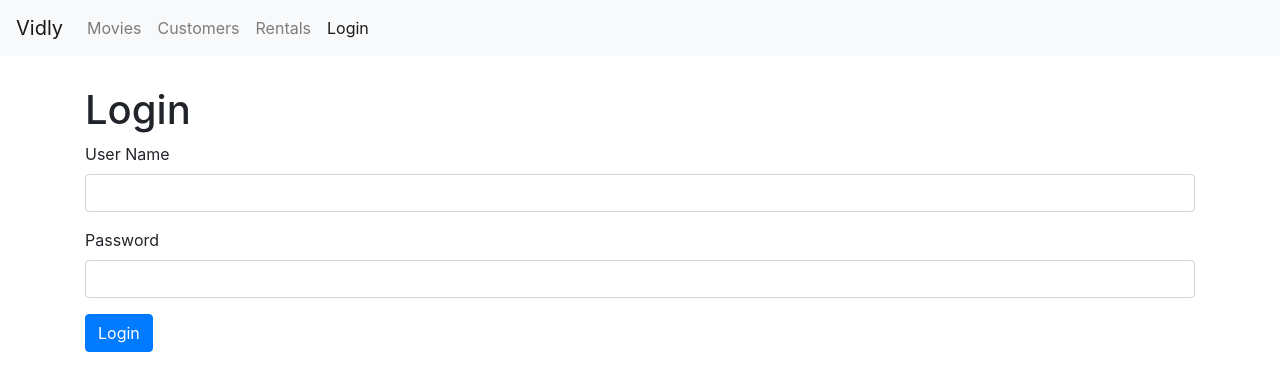
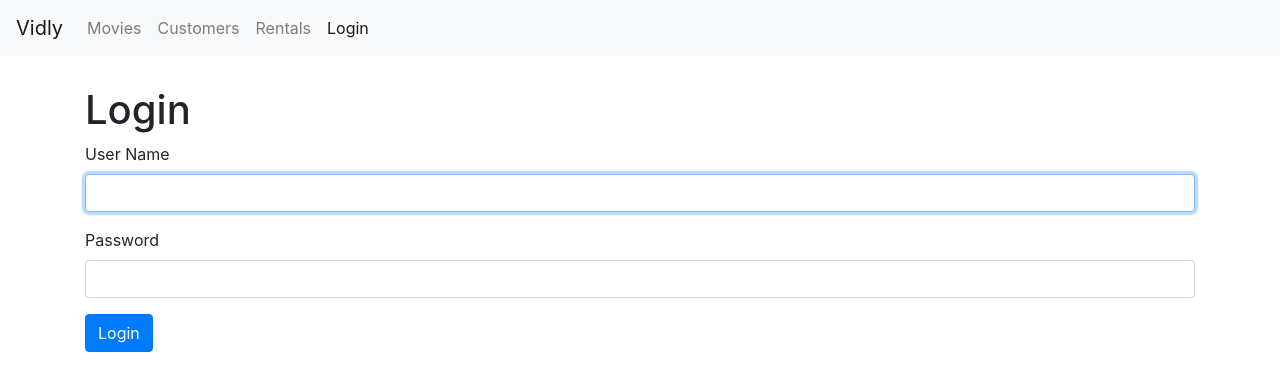
Before and after one commit to jyzgo/MoviesStore, a React (Create React App) app: page /login in a window 1280 px wide. Shown: the top 390 px of the page. Built offline with nearby package versions, Linux system fonts and the light colour scheme.

Commit message:
auto focus user

```diff
--- a/src/components/loginForm.jsx
+++ b/src/components/loginForm.jsx
@@ -13,7 +13,12 @@
         <form onSubmit={this.handleSubmit}>
           <div className="form-group">
             <label htmlFor="username">User Name</label>
-            <input id="username" type="text" className="form-control" />
+            <input
+              autoFocus
+              id="username"
+              type="text"
+              className="form-control"
+            />
           </div>
           <div className="form-group">
             <label htmlFor="password">Password</label>
```
